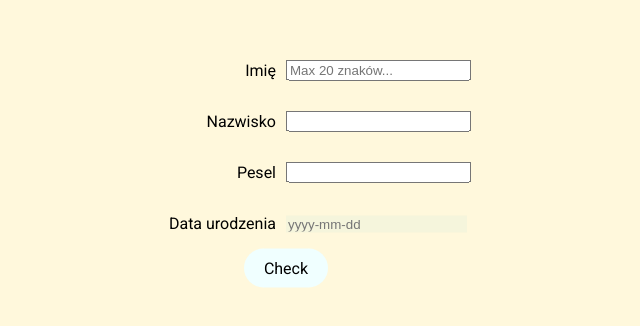
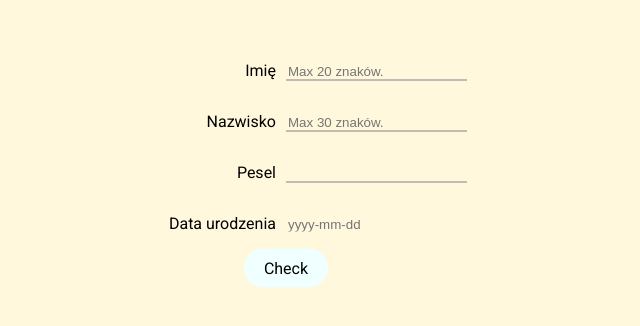
Before and after one commit to kamilo1097/RekrutacjaForm, a plain HTML site: page index.html in a window 1280 px wide. Shown: the part 234-560 px from the top of the page, without its empty margins (354-994 px from the left). Drawn offline with Linux system fonts and the light colour scheme.

Commit message:
fixed colors and html

```diff
--- a/index.css
+++ b/index.css
@@ -41,8 +41,18 @@ form > button {
 .inputContainer > div:first-child > p {
   text-align: right;
 }
+input {
+  background-color: transparent;
+  outline: 0;
+  border-width: 0 0 1px;
+  border-color: rgb(53, 53, 58);
+  transition: 0.5s;
+}
+input:focus {
+  border-color: green;
+}
 #dobInput {
-  background-color: beige;
+  background-color: transparent;
   border: 0;
 }
 #btn {
--- a/index.html
+++ b/index.html
@@ -23,13 +23,20 @@
               type="text"
               id="nameInput"
               required
-              placeholder="Max 20 znaków..."
+              placeholder="Max 20 znaków."
             />
           </div>
         </div>
         <div class="inputContainer">
           <div><p>Nazwisko</p></div>
-          <div><input type="text" id="lastNameInput" required /></div>
+          <div>
+            <input
+              type="text"
+              id="lastNameInput"
+              required
+              placeholder="Max 30 znaków."
+            />
+          </div>
         </div>
         <div class="inputContainer">
           <div><p>Pesel</p></div>
```
